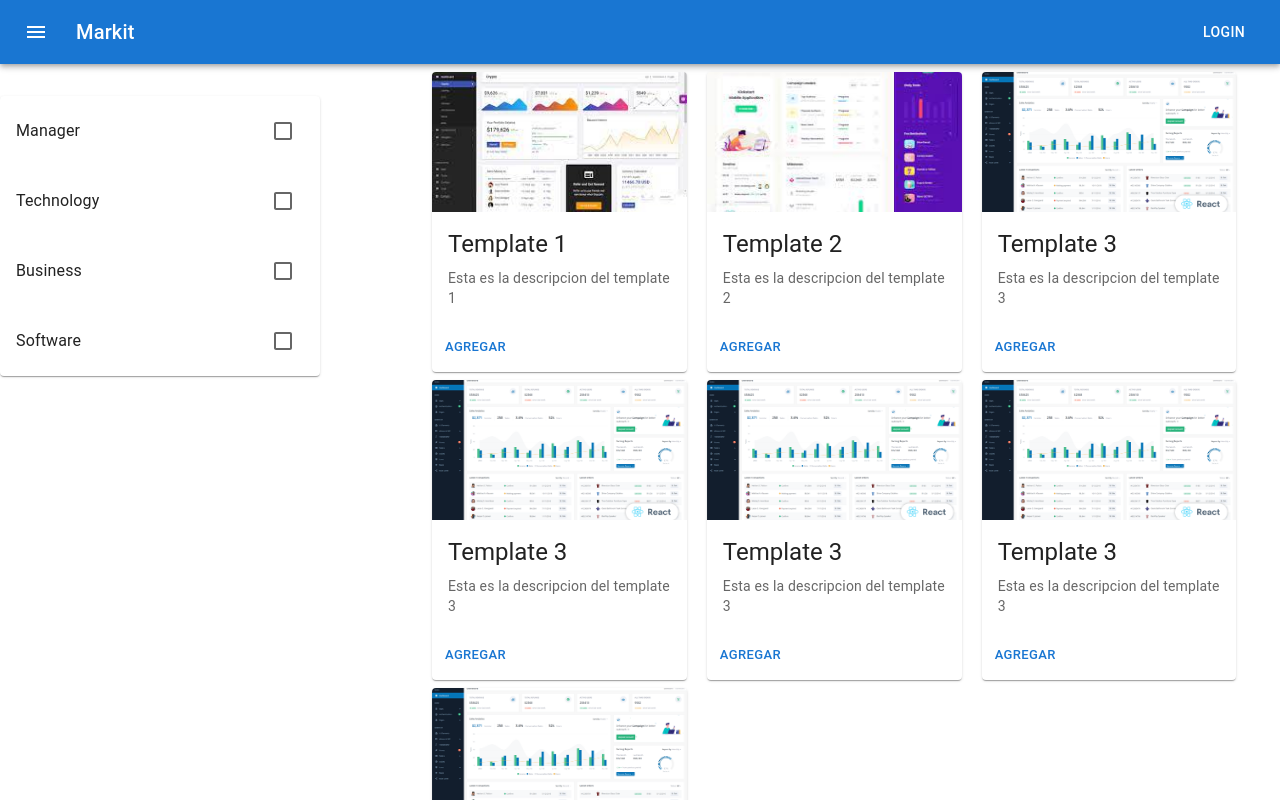
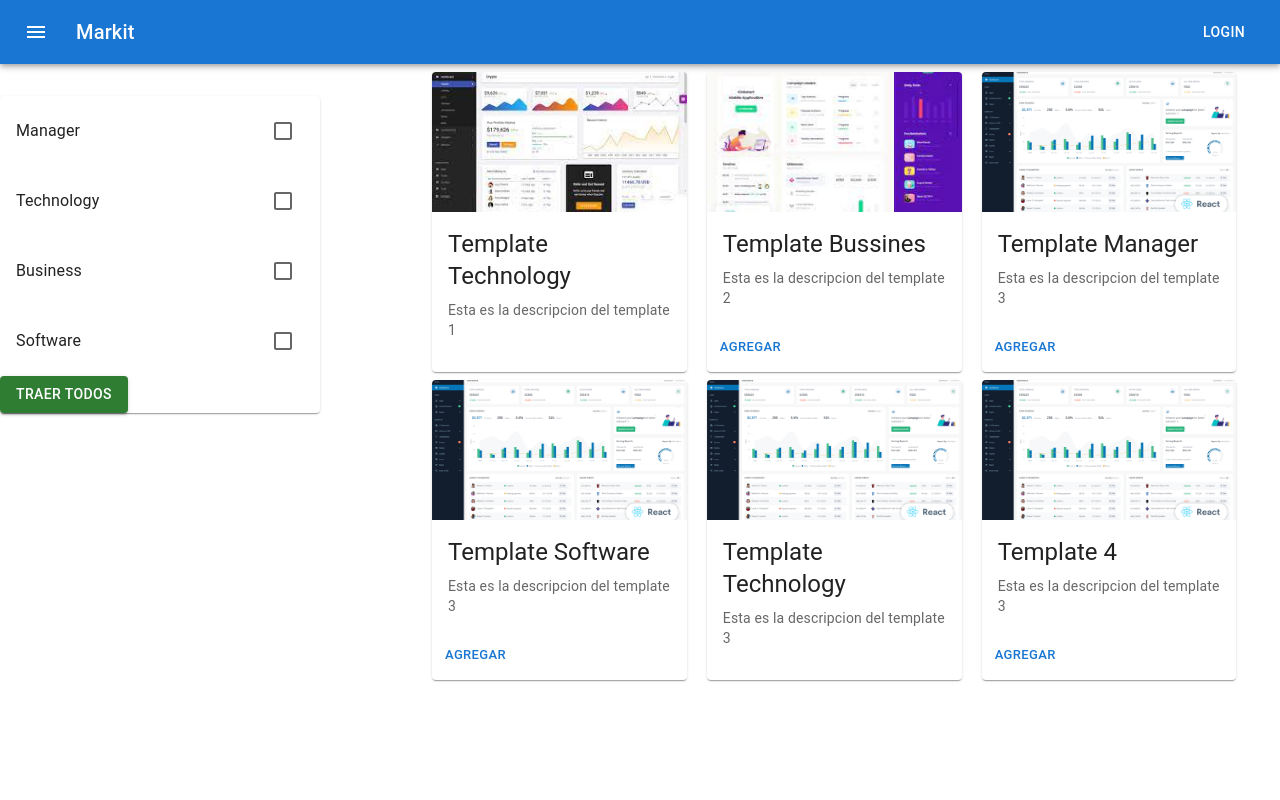
Before and after one commit to kelthaz/marketplace-para-clientes, a React (Create React App) app: page / in a window 1280 px wide. Shown: the top 800 px of the page. Built offline with nearby package versions, Linux system fonts and the light colour scheme.

Commit message:
updated products

```diff
--- a/src/App.js
+++ b/src/App.js
@@ -23,8 +23,8 @@ const  App = ()  => {
      <BrowserRouter>
         <Routes>
           <Route element={<ProtectedRoute isAllowed={isAllowed}/>}>
+          </Route>
               <Route path='/administracion' element={<Home />}></Route>
-          </Route>
           <Route path='/login' element={<UserRegistry  sendDataUser={getUserAllowed}/>}></Route>
           <Route path='/' element={<ProductDetail />}></Route>
         </Routes>
--- a/src/components/products-and-services/productsAndServices.js
+++ b/src/components/products-and-services/productsAndServices.js
@@ -21,31 +21,27 @@ import Checkbox from '@mui/material/Checkbox';
 const  ProductsAndServices = ()  => {
    const [data, setData] = useState([
     {
-      id:1,title: 'Template 1', description:'Esta es la descripcion del template 1',
+      id:1,title: 'Template Technology', description:'Esta es la descripcion del template 1',
       category: 'Technology', price: '10$', img: imgTemplate1
     },
     {
-      id:2,title: 'Template 2', description:'Esta es la descripcion del template 2',
+      id:2,title: 'Template Bussines', description:'Esta es la descripcion del template 2',
       category: 'Bussines', price: '20$', img: imgTemplate2
     },
     {
-      id:3,title: 'Template 3', description:'Esta es la descripcion del template 3',
+      id:3,title: 'Template Manager', description:'Esta es la descripcion del template 3',
       category: 'Manager', price: '30$', img: imgTemplate3
     },
     {
-      id:4,title: 'Template 3', description:'Esta es la descripcion del template 3',
+      id:4,title: 'Template Software', description:'Esta es la descripcion del template 3',
       category: 'Software', price: '30$', img: imgTemplate3
     },
     {
-      id:5,title: 'Template 3', description:'Esta es la descripcion del template 3',
+      id:5,title: 'Template Technology', description:'Esta es la descripcion del template 3',
       category: 'Technology', price: '30$', img: imgTemplate3
     },
     {
-      id:6,title: 'Template 3', description:'Esta es la descripcion del template 3',
-      category: 'Technology', price: '30$', img: imgTemplate3
-    },
-    {
-      id:7,title: 'Template 3', description:'Esta es la descripcion del template 3',
+      id:6,title: 'Template 4', description:'Esta es la descripcion del template 3',
       category: 'Software', price: '30$', img: imgTemplate3
     },
 
@@ -79,46 +75,85 @@ const  ProductsAndServices = ()  => {
     { id:4,title: 'Software'}
   ]
 
-  const check =  (id) => {
-    console.log('entro',id)
-    // // return console.log(id)
-    dataSelected.map((item) => {
-      console.log(item)
-    })
+  const [checkValidation, setCheckValidation] = useState(false);
+  const [state1, setState1] = useState({
+    gilad: true,
+    jason: false,
+    antoine: false,
+  });
+
+  const validation = () =>  {
+    setData([
+      {
+        id:1,title: 'Template Technology', description:'Esta es la descripcion del template 1',
+        category: 'Technology', price: '10$', img: imgTemplate1
+      },
+      {
+        id:2,title: 'Template Bussines', description:'Esta es la descripcion del template 2',
+        category: 'Bussines', price: '20$', img: imgTemplate2
+      },
+      {
+        id:3,title: 'Template Manager', description:'Esta es la descripcion del template 3',
+        category: 'Manager', price: '30$', img: imgTemplate3
+      },
+      {
+        id:4,title: 'Template Software', description:'Esta es la descripcion del template 3',
+        category: 'Software', price: '30$', img: imgTemplate3
+      },
+      {
+        id:5,title: 'Template Technology', description:'Esta es la descripcion del template 3',
+        category: 'Technology', price: '30$', img: imgTemplate3
+      },
+      {
+        id:6,title: 'Template 4', description:'Esta es la descripcion del template 3',
+        category: 'Software', price: '30$', img: imgTemplate3
+      }
+    ])
+  }
 
 
 
+  const handleChange = (event) => {
+    setState1({
+      ...state1,
+      [event.target.name]: event.target.checked,
+    });
+    console.log('data',state1)
+  };
+
+
+  const check =  (id,personName) => {
     if (id === 2) {
       setData([{
-        id:3,title: 'Template 3', description:'Esta es la descripcion del template 3',
+        id:3,title: 'Template Technology', description:'Esta es la descripcion del template 3',
         category: 'Technology', price: '30$', img: imgTemplate3
       }])
     } else if(id === 1) {
-
       setData([{
-        id:1,title: 'Template 1', description:'Esta es la descripcion del template 1',
+        id:1,title: 'Template Manager', description:'Esta es la descripcion del template 1',
         category: 'Manager', price: '10$', img: imgTemplate1
       }])
     } else if ( id === 3) {
       setData([{
-        id:2,title: 'Template 2', description:'Esta es la descripcion del template 2',
+        id:2,title: 'Template Bussines', description:'Esta es la descripcion del template 2',
         category: 'Bussines', price: '20$', img: imgTemplate2
       }])
+    } else if (id === 4) {
+      setData([
+      {
+        id:4,title: 'Template Software', description:'Esta es la descripcion del template 3',
+        category: 'Software', price: '30$', img: imgTemplate3
+      },
+      {
+        id:6,title: 'Template 4', description:'Esta es la descripcion del template 3',
+        category: 'Software', price: '30$', img: imgTemplate3
+      },])
     } else {
-      setData([
-        {
-          id:7,title: 'Template 3', description:'Esta es la descripcion del template 3',
-          category: 'Software', price: '30$', img: imgTemplate3
-        },
-        {
-          id:4,title: 'Template 3', description:'Esta es la descripcion del template 3 22222',
-          category: 'Software', price: '30$', img: imgTemplate3
-        }
-      ])
+      setCheckValidation(false)
+
     }
 
   }
-
 
 
     return (
@@ -131,11 +166,13 @@ const  ProductsAndServices = ()  => {
                   <MenuList key={data.id}>
                     <MenuItem >
                       <ListItemText>{data.title}</ListItemText>
-                      <Checkbox onClick={() => {check(data.id)}} {...label} />
+                      <Checkbox
+                         onChange={handleChange}  onClick={() => {{check(data.id); }}} {...label} />
                     </MenuItem>
                   </MenuList>
                 ))
               }
+              <Button variant="contained" color={'success'} onClick={() => {validation({})}}>Traer todos</Button>
           </Paper>
         </Grid>
 
```
